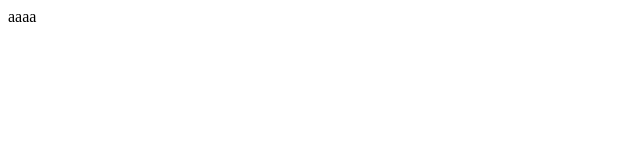
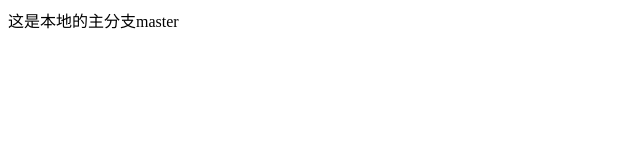
Before and after one commit to wtsnewtestorgn/front_end_1080, a website: page index.html in a window 1280 px wide. Shown: the whole page, without its empty margins (0-640 px from the left). Drawn offline with Linux system fonts and the light colour scheme.

Commit message:
这是修改后的主分支master

```diff
--- a/index.html
+++ b/index.html
@@ -7,6 +7,6 @@
   <title>Document</title>
 </head>
 <body>
-  aaaa
+  这是本地的主分支master
 </body>
 </html>
```
